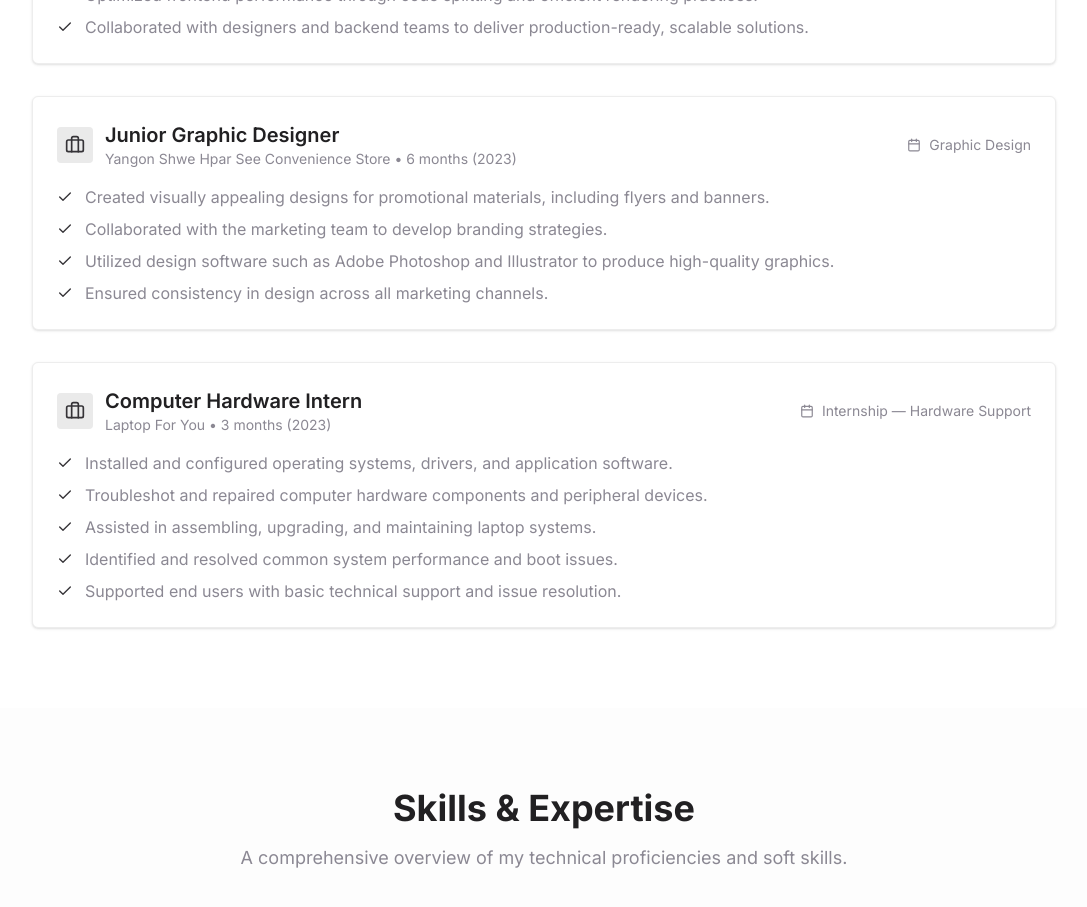
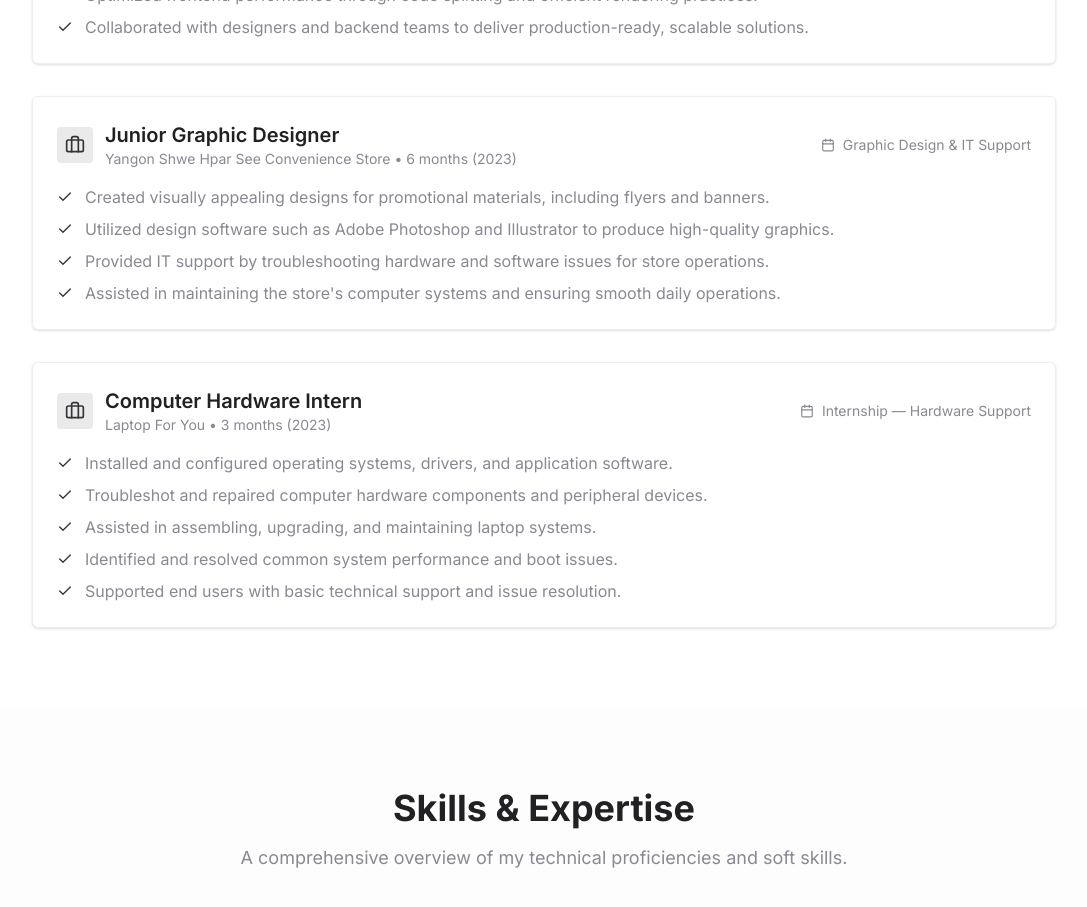
Before and after one commit to shinehtetnyein/shinehtetnyein, a React (Vite) app: page / in a window 1280 px wide. Shown: the part 2440-3347 px from the top of the page, without its empty margins (96-1183 px from the left). Built offline with nearby package versions, Linux system fonts and the light colour scheme; what @radix-ui/themes would draw is missing.

Commit message:
update work experience 23.4.2026

```diff
--- a/src/components/WorkExperience.tsx
+++ b/src/components/WorkExperience.tsx
@@ -114,7 +114,7 @@ const WorkExperience: React.FC = () => {
           </motion.article>
 
 
-                    {/* Junior Graphic Designer */}
+                    {/* Junior Graphic Designer & IT Support */}
           <motion.article
             initial={{ opacity: 0, x: -20 }}
             whileInView={{ opacity: 1, x: 0 }}
@@ -135,7 +135,7 @@ const WorkExperience: React.FC = () => {
 
               <div className="flex items-center mt-4 md:mt-0 text-muted-foreground">
                 <Calendar size={14} className="mr-2" />
-                <span className="text-sm">Graphic Design</span>
+                <span className="text-sm">Graphic Design & IT Support</span>
               </div>
             </header>
 
@@ -147,15 +147,15 @@ const WorkExperience: React.FC = () => {
                 </li>
                 <li className="flex items-start">
                   <Check size={16} className="text-primary mr-3 mt-1" />
-                  <span>Collaborated with the marketing team to develop branding strategies.</span>
-                </li>
-                <li className="flex items-start">
-                  <Check size={16} className="text-primary mr-3 mt-1" />
                   <span>Utilized design software such as Adobe Photoshop and Illustrator to produce high-quality graphics.</span>
                 </li>
                 <li className="flex items-start">
                   <Check size={16} className="text-primary mr-3 mt-1" />
-                  <span>Ensured consistency in design across all marketing channels.</span>
+                  <span>Provided IT support by troubleshooting hardware and software issues for store operations.</span>
+                </li>
+                <li className="flex items-start">
+                  <Check size={16} className="text-primary mr-3 mt-1" />
+                  <span>Assisted in maintaining the store's computer systems and ensuring smooth daily operations.</span>
                 </li>
               </ul>
             </div>
```
